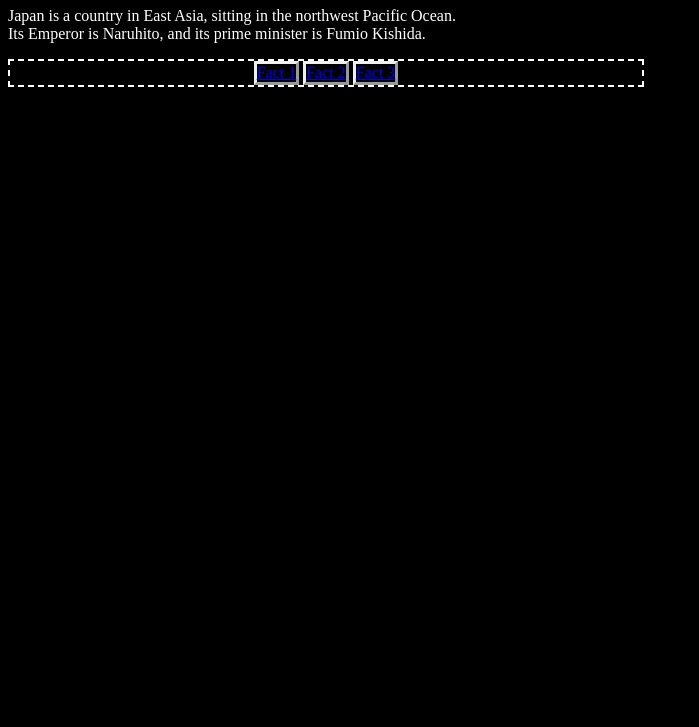
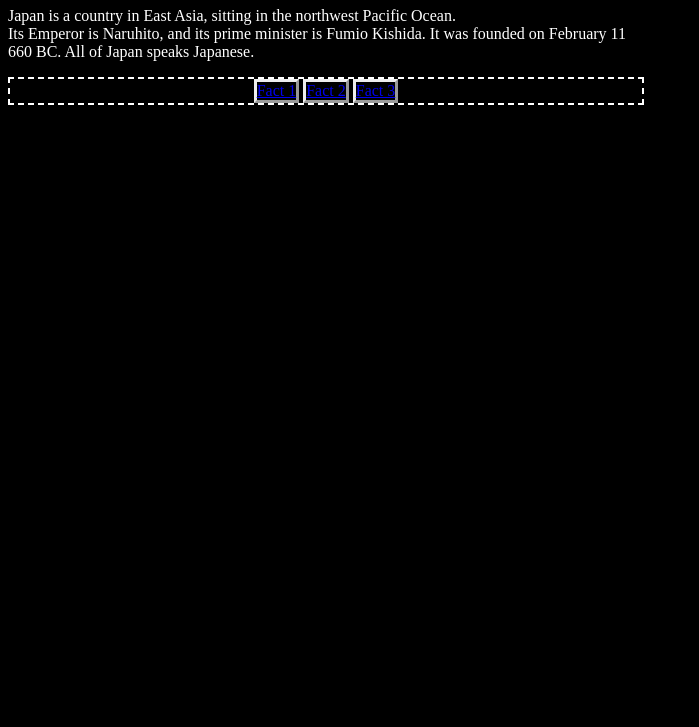
Before and after one commit to dr11652/japan-site, a plain HTML site: page index.html in a window 1280 px wide. Shown: the part 73-800 px from the top of the page, without its empty margins (0-699 px from the left). Drawn offline with Linux system fonts and the light colour scheme.

Commit message:
UL Updates/More Text

```diff
--- a/index.html
+++ b/index.html
@@ -17,7 +17,8 @@
 
         <p>
             Japan is a country in East Asia, sitting in the northwest Pacific Ocean. <br>
-            Its Emperor is Naruhito, and its prime minister is Fumio Kishida.
+            Its Emperor is Naruhito, and its prime minister is Fumio Kishida. It was founded on February 11 <br>
+            660 BC. All of Japan speaks Japanese.
         </p>
 
         <!--By creating anchors to other html docs we have made previously-->
--- a/styles.css
+++ b/styles.css
@@ -11,6 +11,7 @@ p {
 }
 
 ul {
+    width: 50%;
     color: white;
     border: 2px dashed;
     text-align: center;
```
Also changed, not shown: Images/Flag.png (added), Images/Map.png (added), Images/japan.jfif (added).
